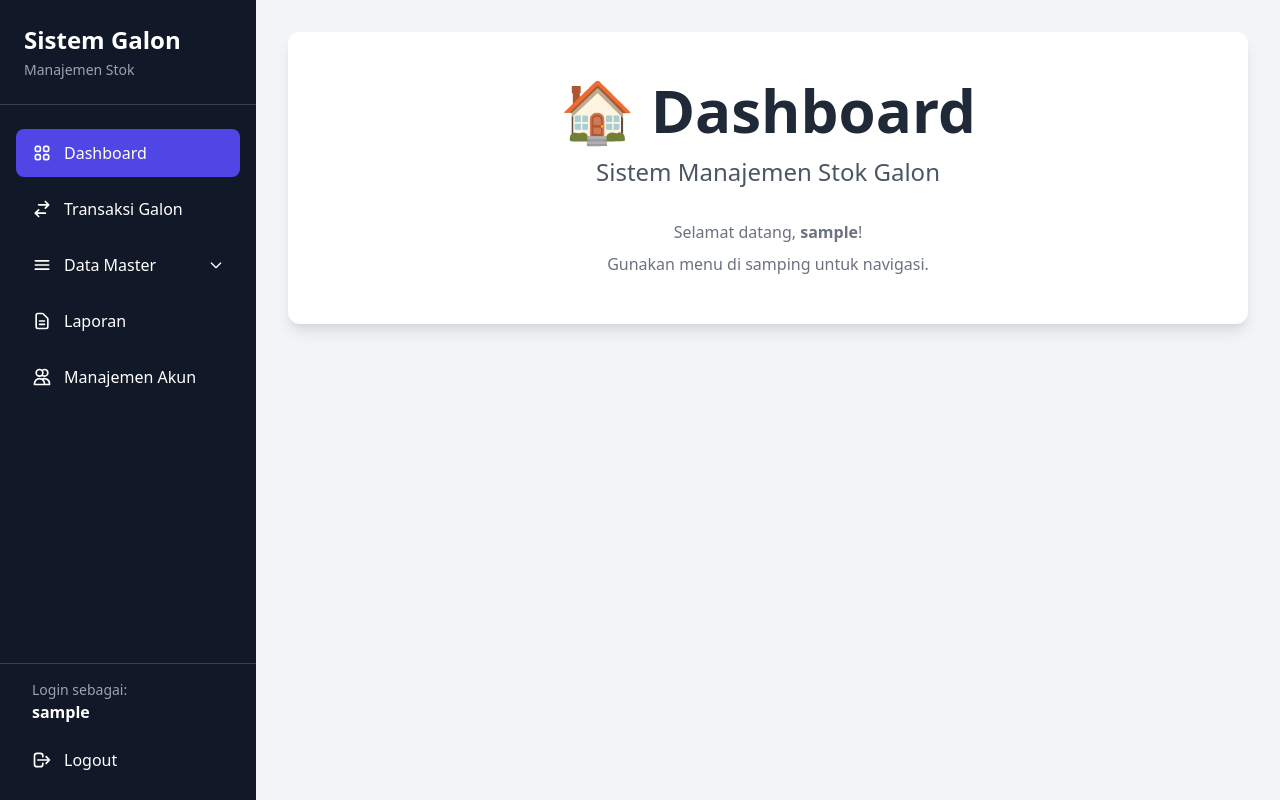
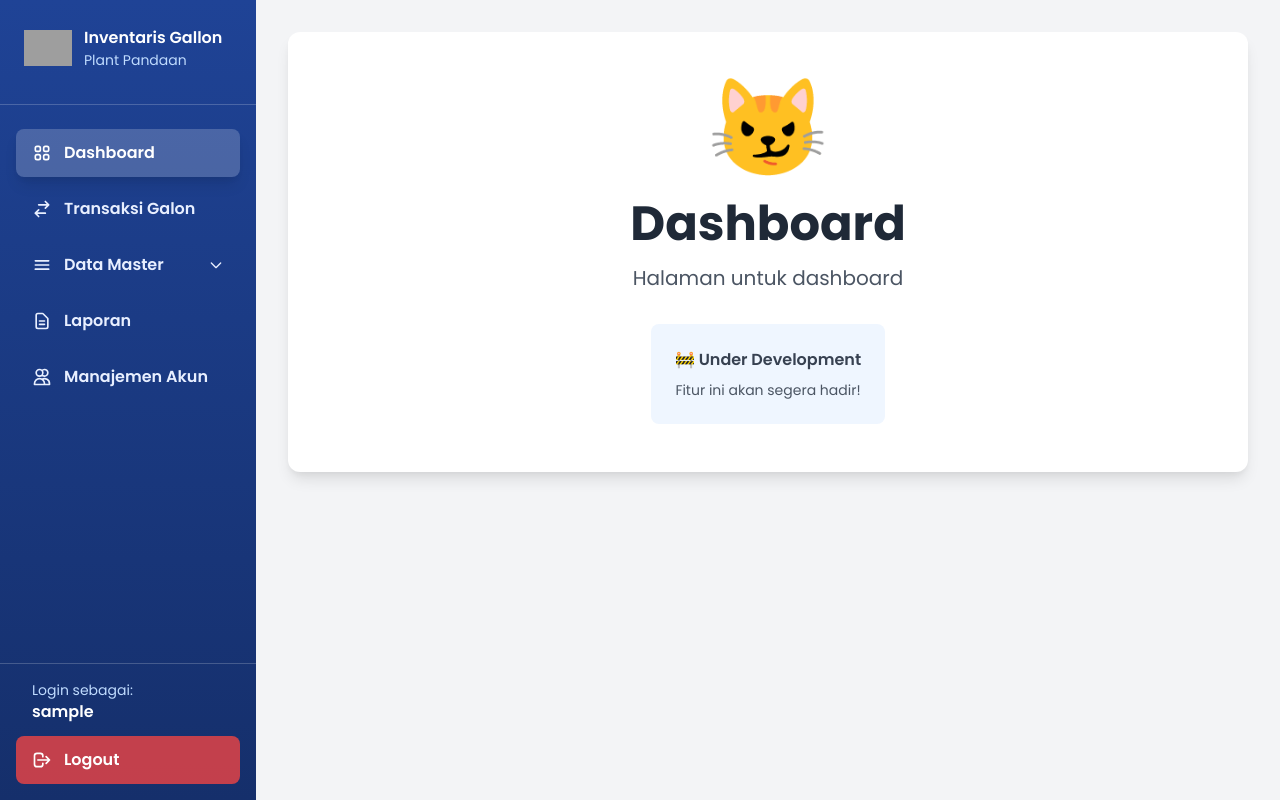
Before and after one commit to maritzavaniaa/gallon-inventory, a PHP site: page / in a window 1280 px wide. Run offline with PHP 8.4, Linux system fonts and the light colour scheme; the visitor is signed in with stand-in values (Sample User, id 1); grey boxes are pictures that could not be loaded.

Commit message:
feat(nav): implement brand identity and interactive sidebar layout
- Integrate brand theme using Poppins font and #1F4396 gradient system.
- Enhance UI/UX with smooth arrow rotations and responsive layout adjustments.

```diff
--- a/app/views/dashboard/index.php
+++ b/app/views/dashboard/index.php
@@ -1,24 +1,22 @@
-<!DOCTYPE html>
-<html lang="id">
-<head>
-    <meta charset="UTF-8">
-    <meta name="viewport" content="width=device-width, initial-scale=1.0">
-    <title>Dashboard - Sistem Galon</title>
-    <link href="https://cdn.jsdelivr.net/npm/tailwindcss@2.2/dist/tailwind.min.css" rel="stylesheet">
-</head>
-<body class="bg-gray-100">
-    <?php include '../app/views/layouts/sidebar.php'; ?>
+<?php
+$pageTitle = 'Dashboard - Sistem Galon';
+ob_start();
+?>
 
-    <main class="ml-64 p-8">
-        <div class="bg-white rounded-xl shadow-lg p-12 text-center">
-            <h1 class="text-6xl font-bold text-gray-800 mb-4">🏠 Dashboard</h1>
-            <p class="text-2xl text-gray-600">Sistem Manajemen Stok Galon</p>
+<div class="bg-white rounded-xl shadow-lg p-12 text-center">
+    <div class="mb-6">
+        <span class="text-8xl">😼</span>
+    </div>
+    <h1 class="text-5xl font-bold text-gray-800 mb-4">Dashboard</h1>
+    <p class="text-xl text-gray-600">Halaman untuk dashboard</p>
 
-            <div class="mt-8 text-gray-500">
-                <p>Selamat datang, <strong><?= htmlspecialchars($_SESSION['username'] ?? 'Admin') ?></strong>!</p>
-                <p class="mt-2">Gunakan menu di samping untuk navigasi.</p>
-            </div>
-        </div>
-    </main>
-</body>
-</html>
+    <div class="mt-8 p-6 bg-blue-50 rounded-lg inline-block">
+        <p class="text-gray-700 font-semibold">🚧 Under Development</p>
+        <p class="text-sm text-gray-600 mt-2">Fitur ini akan segera hadir!</p>
+    </div>
+</div>
+
+<?php
+$content = ob_get_clean();
+include '../app/views/layouts/main.php';
+?>
--- a/app/views/layouts/main.php
+++ b/app/views/layouts/main.php
@@ -4,7 +4,21 @@
     <meta charset="UTF-8">
     <meta name="viewport" content="width=device-width, initial-scale=1.0">
     <title><?= $pageTitle ?? 'Sistem Galon' ?></title>
+
+    <!-- Google Fonts - Poppins -->
+    <link rel="preconnect" href="https://fonts.googleapis.com">
+    <link rel="preconnect" href="https://fonts.gstatic.com" crossorigin>
+    <link href="https://fonts.googleapis.com/css2?family=Poppins:wght@300;400;500;600;700;800&display=swap" rel="stylesheet">
+
+    <!-- Tailwind CSS -->
     <link href="https://cdn.jsdelivr.net/npm/tailwindcss@2.2/dist/tailwind.min.css" rel="stylesheet">
+
+    <!-- Custom Styles -->
+    <style>
+        * {
+            font-family: 'Poppins', sans-serif;
+        }
+    </style>
 </head>
 <body class="bg-gray-100">
     <!-- Sidebar -->
--- a/app/views/layouts/sidebar.php
+++ b/app/views/layouts/sidebar.php
@@ -9,44 +9,57 @@ $isTransactions = strpos($currentUrl, 'transaction') !== false;
 $isReports = strpos($currentUrl, 'report') !== false;
 ?>
 
-<aside class="w-64 bg-gray-900 text-white min-h-screen flex flex-col fixed left-0 top-0">
+<aside class="w-64 min-h-screen flex flex-col fixed left-0 top-0" style="background: linear-gradient(180deg, #1F4396 0%, #152F6B 100%);">
     <!-- Header -->
-    <div class="p-6 border-b border-gray-700">
-        <h1 class="text-2xl font-bold">Sistem Galon</h1>
-        <p class="text-sm text-gray-400 mt-1">Manajemen Stok</p>
+    <div class="p-6 border-b border-white border-opacity-20">
+        <div class="flex items-center gap-3 mb-2">
+            <img src="./assets/images/logo.svg" alt="Logo Aqua" class="w-12 h-12 object-contain">
+            <div>
+                <h1 class="text-[17px] font-semibold text-white">Inventaris Gallon</h1>
+                <p class="text-sm text-blue-200">Plant Pandaan</p>
+            </div>
+        </div>
     </div>
 
     <!-- Navigation Menu -->
     <nav class="flex-1 px-4 py-6 space-y-2">
         <!-- Dashboard -->
         <a href="?url=dashboard"
-           class="flex items-center gap-3 px-4 py-3 rounded-lg hover:bg-gray-800 transition <?= $isDashboard ? 'bg-indigo-600' : '' ?>">
+           class="flex items-center gap-3 px-4 py-3 rounded-lg transition-all <?= $isDashboard ? 'bg-white bg-opacity-20 shadow-lg' : 'hover:bg-white hover:bg-opacity-10' ?>"
+           style="color: <?= $isDashboard ? '#ffffff' : '#E8EFFF' ?>;">
             <svg class="w-5 h-5" fill="none" stroke="currentColor" viewBox="0 0 24 24">
                 <path stroke-linecap="round" stroke-linejoin="round" stroke-width="2" d="M4 6a2 2 0 012-2h2a2 2 0 012 2v2a2 2 0 01-2 2H6a2 2 0 01-2-2V6zM14 6a2 2 0 012-2h2a2 2 0 012 2v2a2 2 0 01-2 2h-2a2 2 0 01-2-2V6zM4 16a2 2 0 012-2h2a2 2 0 012 2v2a2 2 0 01-2 2H6a2 2 0 01-2-2v-2zM14 16a2 2 0 012-2h2a2 2 0 012 2v2a2 2 0 01-2 2h-2a2 2 0 01-2-2v-2z" />
             </svg>
-            <span>Dashboard</span>
+            <span class="font-semibold">Dashboard</span>
         </a>
 
         <!-- Transaksi Galon -->
         <a href="?url=transactions"
-           class="flex items-center gap-3 px-4 py-3 rounded-lg hover:bg-gray-800 transition <?= $isTransactions ? 'bg-indigo-600' : '' ?>">
+           class="flex items-center gap-3 px-4 py-3 rounded-lg transition-all <?= $isTransactions ? 'bg-white bg-opacity-20 shadow-lg' : 'hover:bg-white hover:bg-opacity-10' ?>"
+           style="color: <?= $isTransactions ? '#ffffff' : '#E8EFFF' ?>;">
             <svg class="w-5 h-5" fill="none" stroke="currentColor" viewBox="0 0 24 24">
                 <path stroke-linecap="round" stroke-linejoin="round" stroke-width="2" d="M8 7h12m0 0l-4-4m4 4l-4 4m0 6H4m0 0l4 4m-4-4l4-4" />
             </svg>
-            <span>Transaksi Galon</span>
+            <span class="font-semibold">Transaksi Galon</span>
         </a>
 
         <!-- Data Master (Dropdown) -->
         <div class="space-y-1">
         <button onclick="toggleMasterMenu()"
-                    class="w-full flex items-center justify-between gap-3 px-4 py-3 rounded-lg hover:bg-gray-800 transition <?= ($isGrades || $isSubjects) ? 'bg-gray-800' : '' ?>">
+                id="masterMenuButton"
+                class="w-full flex items-center justify-between gap-3 px-4 py-3 rounded-lg transition-all <?= ($isGrades || $isSubjects) ? 'bg-white bg-opacity-20' : 'hover:bg-white hover:bg-opacity-10' ?>"
+                style="color: <?= ($isGrades || $isSubjects) ? '#ffffff' : '#E8EFFF' ?>;">
             <div class="flex items-center gap-3">
                 <svg class="w-5 h-5" fill="none" stroke="currentColor" viewBox="0 0 24 24">
                     <path stroke-linecap="round" stroke-linejoin="round" stroke-width="2" d="M4 7h16M4 12h16M4 17h16" />
                 </svg>
-                    <span>Data Master</span>
+                <span class="font-semibold">Data Master</span>
             </div>
-                <svg id="masterMenuArrow" class="w-4 h-4 transition-transform <?= ($isGrades || $isSubjects) ? 'rotate-180' : '' ?>" fill="none" stroke="currentColor" viewBox="0 0 24 24">
+            <svg id="masterMenuArrow"
+                class="w-4 h-4 transform transition-transform duration-300 ease-in-out <?= ($isGrades || $isSubjects) ? 'rotate-180' : '' ?>"
+                fill="none"
+                stroke="currentColor"
+                viewBox="0 0 24 24">
                 <path stroke-linecap="round" stroke-linejoin="round" stroke-width="2" d="M19 9l-7 7-7-7" />
             </svg>
         </button>
@@ -54,47 +67,52 @@ $isReports = strpos($currentUrl, 'report') !== false;
             <!-- Submenu -->
             <div id="masterMenu" class="ml-8 space-y-1 <?= ($isGrades || $isSubjects) ? '' : 'hidden' ?>">
                 <a href="?url=subjects"
-                   class="block px-4 py-2 rounded-lg hover:bg-gray-800 transition <?= $isSubjects ? 'bg-indigo-600' : '' ?>">
-                    👨‍💼 Data Penerima
+                   class="block px-4 py-2 rounded-lg transition-all <?= $isSubjects ? 'bg-white bg-opacity-20 font-semibold' : 'hover:bg-white hover:bg-opacity-10' ?>"
+                   style="color: <?= $isSubjects ? '#ffffff' : '#E8EFFF' ?>;">
+                    Data Penerima
                 </a>
                 <a href="?url=grades"
-                   class="block px-4 py-2 rounded-lg hover:bg-gray-800 transition <?= $isGrades ? 'bg-indigo-600' : '' ?>">
-                    🏅 Grade
+                   class="block px-4 py-2 rounded-lg transition-all <?= $isGrades ? 'bg-white bg-opacity-20 font-semibold' : 'hover:bg-white hover:bg-opacity-10' ?>"
+                   style="color: <?= $isGrades ? '#ffffff' : '#E8EFFF' ?>;">
+                    Grade Karyawan
                 </a>
             </div>
         </div>
 
         <!-- Laporan -->
         <a href="?url=reports"
-           class="flex items-center gap-3 px-4 py-3 rounded-lg hover:bg-gray-800 transition <?= $isReports ? 'bg-indigo-600' : '' ?>">
+           class="flex items-center gap-3 px-4 py-3 rounded-lg transition-all <?= $isReports ? 'bg-white bg-opacity-20 shadow-lg' : 'hover:bg-white hover:bg-opacity-10' ?>"
+           style="color: <?= $isReports ? '#ffffff' : '#E8EFFF' ?>;">
             <svg class="w-5 h-5" fill="none" stroke="currentColor" viewBox="0 0 24 24">
                 <path stroke-linecap="round" stroke-linejoin="round" stroke-width="2" d="M9 12h6m-6 4h6m2 5H7a2 2 0 01-2-2V5a2 2 0 012-2h5.586a1 1 0 01.707.293l5.414 5.414a1 1 0 01.293.707V19a2 2 0 01-2 2z" />
             </svg>
-            <span>Laporan</span>
+            <span class="font-semibold">Laporan</span>
         </a>
 
         <!-- Manajemen Akun -->
         <a href="?url=users"
-           class="flex items-center gap-3 px-4 py-3 rounded-lg hover:bg-gray-800 transition <?= $isUsers ? 'bg-indigo-600' : '' ?>">
+           class="flex items-center gap-3 px-4 py-3 rounded-lg transition-all <?= $isUsers ? 'bg-white bg-opacity-20 shadow-lg' : 'hover:bg-white hover:bg-opacity-10' ?>"
+           style="color: <?= $isUsers ? '#ffffff' : '#E8EFFF' ?>;">
             <svg class="w-5 h-5" fill="none" stroke="currentColor" viewBox="0 0 24 24">
                 <path stroke-linecap="round" stroke-linejoin="round" stroke-width="2" d="M12 4.354a4 4 0 110 5.292M15 21H3v-1a6 6 0 0112 0v1zm0 0h6v-1a6 6 0 00-9-5.197M13 7a4 4 0 11-8 0 4 4 0 018 0z" />
             </svg>
-            <span>Manajemen Akun</span>
+            <span class="font-semibold">Manajemen Akun</span>
         </a>
     </nav>
 
     <!-- User Info & Logout -->
-    <div class="p-4 border-t border-gray-700">
+    <div class="p-4 border-t border-white border-opacity-20">
         <div class="mb-3 px-4">
-            <p class="text-sm text-gray-400">Login sebagai:</p>
-            <p class="font-semibold"><?= htmlspecialchars($_SESSION['username'] ?? 'Admin') ?></p>
+            <p class="text-sm text-blue-200">Login sebagai:</p>
+            <p class="font-semibold text-white"><?= htmlspecialchars($_SESSION['username'] ?? 'Admin') ?></p>
         </div>
         <a href="?url=logout"
-           class="flex items-center gap-3 px-4 py-3 rounded-lg hover:bg-red-600 transition">
+           class="flex items-center gap-3 px-4 py-3 rounded-lg transition-all bg-red-500 bg-opacity-80 hover:bg-red-600"
+           style="color: #ffffff;">
             <svg class="w-5 h-5" fill="none" stroke="currentColor" viewBox="0 0 24 24">
                 <path stroke-linecap="round" stroke-linejoin="round" stroke-width="2" d="M17 16l4-4m0 0l-4-4m4 4H7m6 4v1a3 3 0 01-3 3H6a3 3 0 01-3-3V7a3 3 0 013-3h4a3 3 0 013 3v1" />
             </svg>
-            <span>Logout</span>
+            <span class="font-semibold">Logout</span>
         </a>
     </div>
 </aside>
```
Also changed, not shown: public/assets/images/logo.svg (added). Lines whose indentation alone changed are shown as unchanged.
